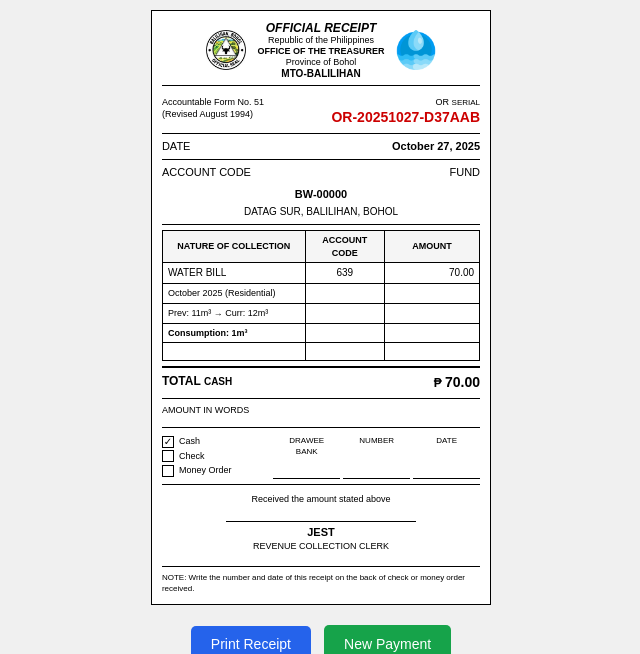
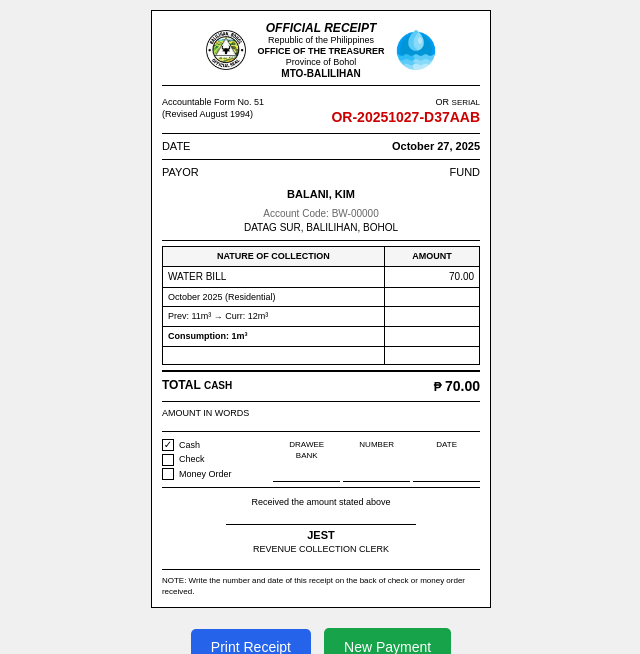
Before and after one commit to JeSender/waterworks, a Django app: page /payment/receipt/17/ in a window 1280 px wide. Shown: the top 654 px of the page, without its empty margins (319-959 px from the left). Run offline with Django 5.2, Linux system fonts and the light colour scheme; a user stored in the database is signed in; data comes from the database, SQL or seed files in the repository; data that the repository does not hold is empty.

Commit message:
Fix receipt layout: restore PAYOR name and remove ACCOUNT CODE column
Changes:
- Restore "PAYOR" label and consumer name in payor section
- Add account code below name with small font (10px)
- Remove "ACCOUNT CODE" column from receipt table
- Remove account code numbers (639, 640) from table cells
- Adjust table width from 3 columns to 2 columns (70%/30%)

🤖 Generated with [Claude Code](https://claude.com/claude-code)

Co-Authored-By: Claude <noreply@anthropic.com>

```diff
--- a/consumers/templates/consumers/receipt.html
+++ b/consumers/templates/consumers/receipt.html
@@ -319,10 +319,11 @@
         <!-- Payor Section -->
         <div class="payor-section">
             <div class="payor-row">
-                <span>ACCOUNT CODE</span>
+                <span>PAYOR</span>
                 <span>FUND</span>
             </div>
-            <p class="payor-name">{{ payment.bill.consumer.account_number }}</p>
+            <p class="payor-name">{{ payment.bill.consumer.last_name }}, {{ payment.bill.consumer.first_name }}</p>
+            <p style="text-align:center; font-size:10px; color:#666; margin-top:2px;">Account Code: {{ payment.bill.consumer.account_number }}</p>
             <p class="payor-address">{{ payment.bill.consumer.barangay.name|default:"" }}, BALILIHAN, BOHOL</p>
         </div>
 
@@ -330,30 +331,25 @@
         <table class="collection-table">
             <thead>
                 <tr>
-                    <th style="width:45%;">NATURE OF COLLECTION</th>
-                    <th style="width:25%;">ACCOUNT<br>CODE</th>
+                    <th style="width:70%;">NATURE OF COLLECTION</th>
                     <th style="width:30%;">AMOUNT</th>
                 </tr>
             </thead>
             <tbody>
                 <tr>
                     <td>WATER BILL</td>
-                    <td class="text-center">639</td>
                     <td class="amount">{{ payment.original_bill_amount|default:payment.bill.total_amount }}</td>
                 </tr>
                 <tr>
                     <td style="font-size:9px;">{{ payment.bill.billing_period|date:"F Y" }} ({{ breakdown.usage_type }})</td>
                     <td></td>
-                    <td></td>
                 </tr>
                 <tr>
                     <td style="font-size:9px;">Prev: {{ previous_reading_value }}m³ → Curr: {{ payment.bill.current_reading.reading_value }}m³</td>
                     <td></td>
-                    <td></td>
                 </tr>
                 <tr>
                     <td style="font-size:9px; font-weight:bold;">Consumption: {{ payment.bill.consumption }}m³</td>
-                    <td></td>
                     <td></td>
                 </tr>
                 {% if payment.penalty_amount > 0 %}
@@ -365,7 +361,6 @@
                         <span style="color: #059669;">(WAIVED)</span>
                         {% endif %}
                     </td>
-                    <td class="text-center">640</td>
                     <td class="amount" style="color: #c00;">
                         {% if payment.penalty_waived %}
                         <span style="text-decoration: line-through;">{{ payment.penalty_amount }}</span>
@@ -383,11 +378,9 @@
                         {% endif %}
                     </td>
                     <td></td>
-                    <td></td>
                 </tr>
                 {% else %}
                 <tr class="empty-row">
-                    <td></td>
                     <td></td>
                     <td></td>
                 </tr>
```
